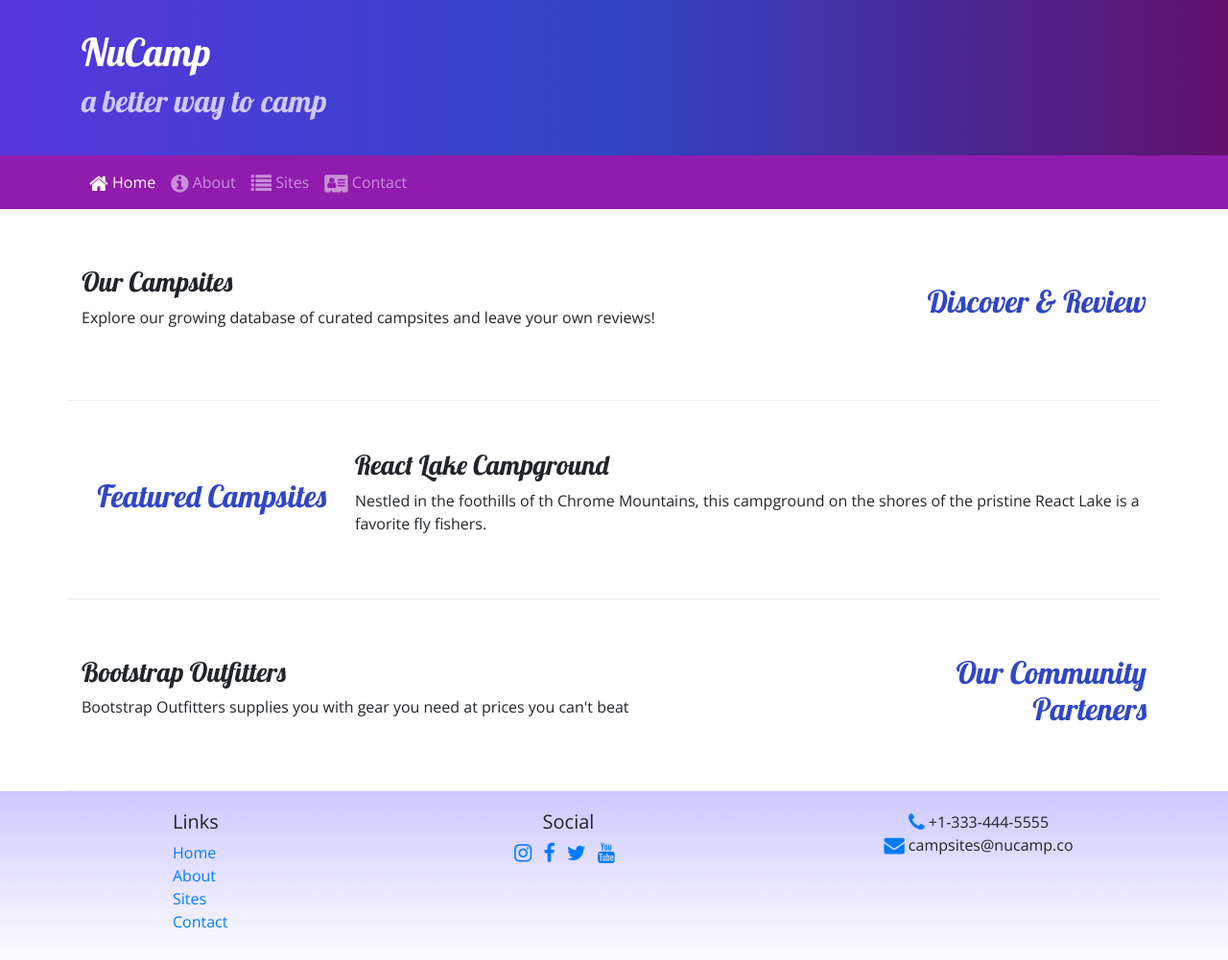
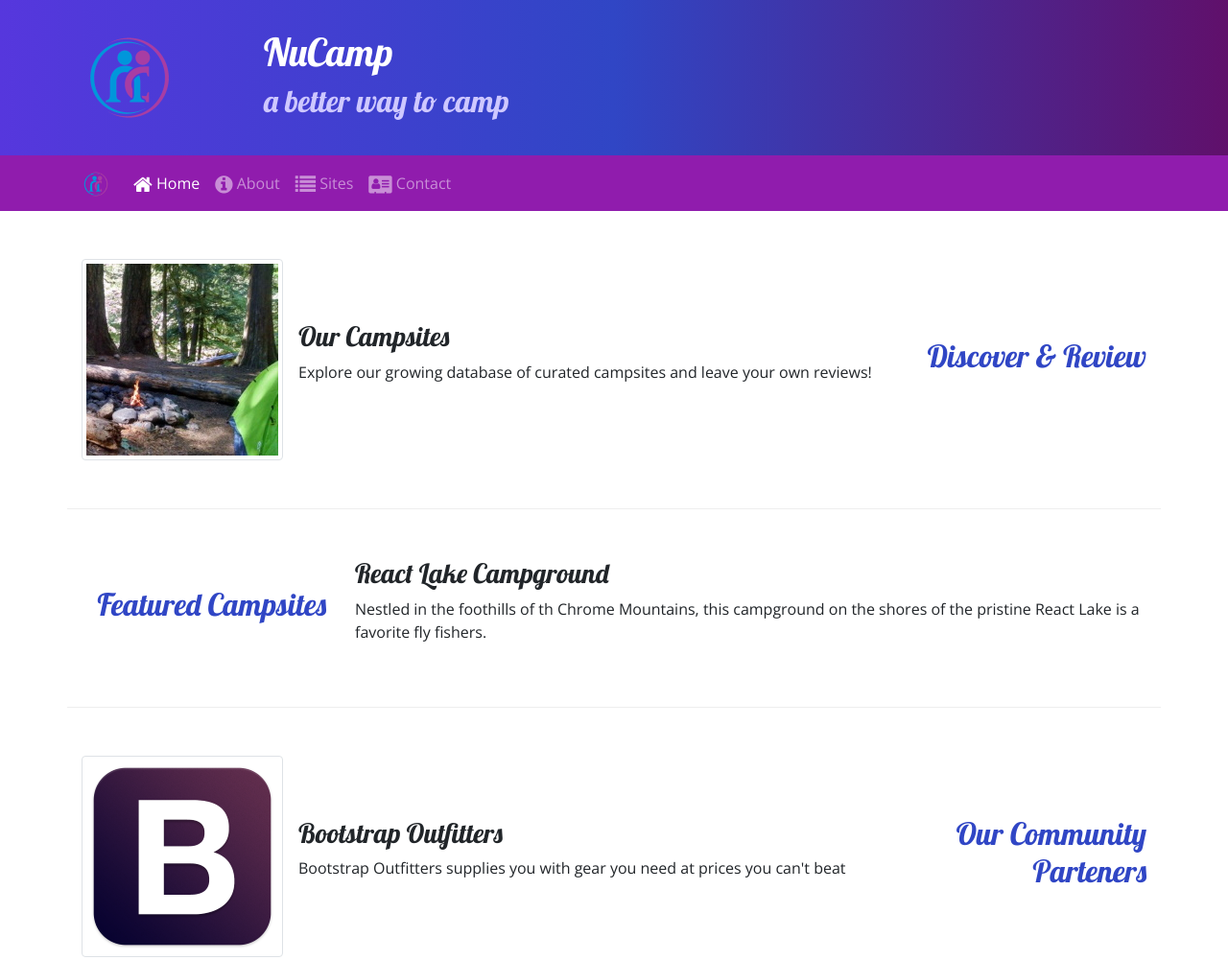
Before and after one commit to nkiliyumwami/nucampsite, a website: page index.html in a window 1280 px wide. Shown: the top 1001 px of the page at 96% size. Drawn offline with nearby package versions, Linux system fonts and the light colour scheme.

Commit message:
Images and Media

```diff
--- a/index.html
+++ b/index.html
@@ -20,6 +20,10 @@
     <header class="jumbotron jumbotron-fluid">
         <div class="container">
             <div class="row">
+                <!--LOGO IN JUMBOTRON AS A LINK-->
+                <div class="col-4 col-sm-3 col-md-2 align-self-center">
+                    <a href="index.html"><img src="./img/logo.png" alt="logo" class="img-fluid"></a>
+                </div>
                 <div class="col">
                     <h1>NuCamp</h1>
                     <h2>a better way to camp</h2>
@@ -31,8 +35,10 @@
     <!--NAVBAR-->
     <nav class="navbar navbar-expand-sm navbar-dark sticky-top">
         <div class="container">
+            <!-- SMALL LOGO IN NAVBAR = NAVBRAND-->
+            <a href="#" class="navbar-brand"><img src="./img/logo.png" alt="logo" height="30" width="30"></a>
             <!--TOGGLER BUTTON-ICON-->
-            <button class="navbar-toggler ml-auto" type="button" data-toggle="collapse" data-target="#nucampNavbar">
+            <button class="navbar-toggler" type="button" data-toggle="collapse" data-target="#nucampNavbar">
                 <span class="navbar-toggler-icon"></span>
             </button>
             <div class="collapse navbar-collapse" id="nucampNavbar">
@@ -53,8 +59,15 @@
                 <h2 class="text-sm-right">Discover & Review</h2>
             </div>
             <div class="col">
-                <h3>Our Campsites</h3>
-                <p class="d-none d-sm-block">Explore our growing database of curated campsites and leave your own reviews!</p>
+                <!--IMAGE MEDIA-->
+                <div class="media">
+                    <img class="d-flex mr-3 img-thumbnail" src="./img/breadcrumb-trail-thumb.jpg" alt="breadcrumb">
+                    <div class="media-body align-self-center">
+                        <h3>Our Campsites</h3>
+                    <p class="d-none d-sm-block">Explore our growing database of curated campsites and leave your own reviews!</p>
+                    </div>
+                </div>
+
             </div>
         </div>
 
@@ -72,8 +85,15 @@
                 <h2 class="text-sm-right">Our Community Parteners</h2>
             </div>
             <div class="col">
-                <h3>Bootstrap Outfitters</h3>
-                <p class="d-none d-sm-block">Bootstrap Outfitters supplies you with gear you need at prices you can't beat</p>
+                <!--IMAGE MEDIA-->
+                <div class="media">
+                    <img src="./img/bootstrap-thumb.png" alt="Bootstrap Outfitters" class="d-flex mr-3 img-thumbnail">
+                    <div class="media-body align-self-center">
+                        <h3>Bootstrap Outfitters</h3>
+                        <p class="d-none d-sm-block">Bootstrap Outfitters supplies you with gear you need at prices you can't beat</p>
+                    </div>
+                </div>
+
             </div>
         </div>
     </div>
```
Also changed, not shown: aboutus.html (+6 -0 lines), contactus.html (+7 -0 lines), img/bootstrap-thumb.png (added), img/breadcrumb-trail-thumb.jpg (added), img/breadcrumb-trail.jpg (added), img/chrome-river-thumb.jpg (added), img/chrome-river.jpg (added), img/logo.png (added), img/react-lake-thumb.jpg (added), img/react-lake.jpg (added).
